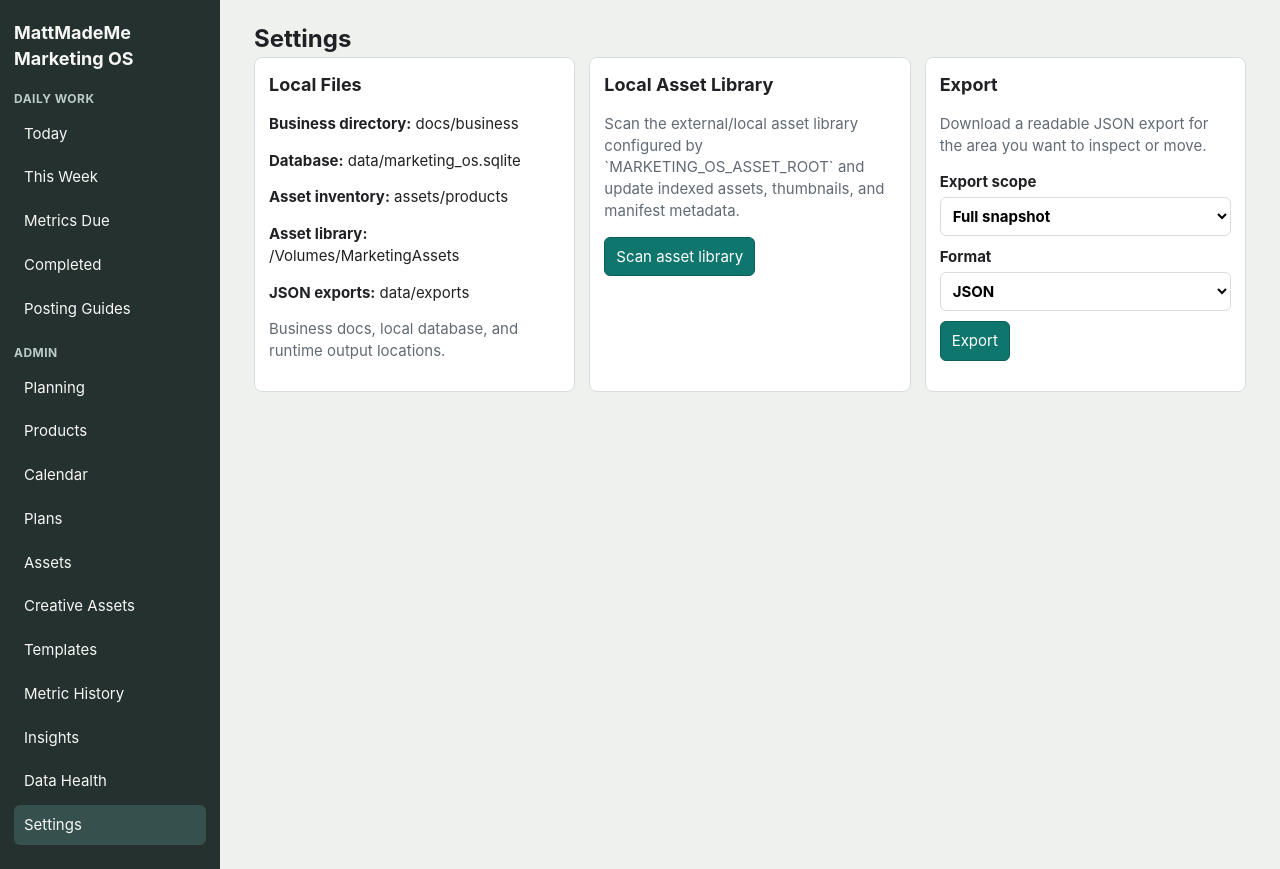
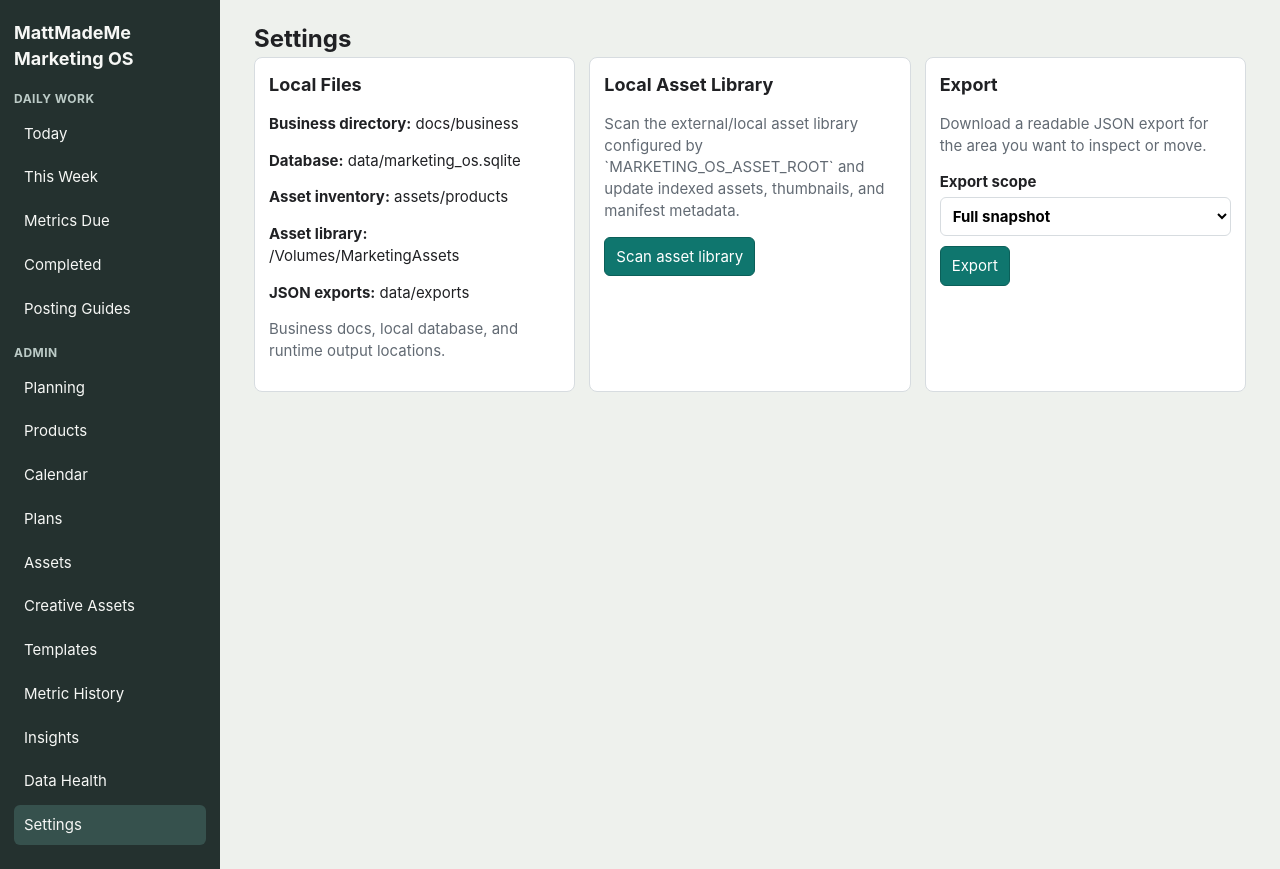
Before and after one commit to digimatt22/social-content, a Flask app: page /settings in a window 1280 px wide. Run offline with Flask 3, Linux system fonts and the light colour scheme; parts of the project's set-up code (start-up, migrations or seed data) failed here and were passed over; some libraries are stand-ins or nearby versions.

Commit message:
Simplify settings export form

```diff
--- a/marketing_os/templates/settings.html
+++ b/marketing_os/templates/settings.html
@@ -31,11 +31,6 @@
           <option value="templates">Templates</option>
         </select>
       </label>
-      <label>Format
-        <select name="format">
-          <option value="json">JSON</option>
-        </select>
-      </label>
       <button type="submit">Export</button>
     </form>
   </section>
--- a/marketing_os/web_app.py
+++ b/marketing_os/web_app.py
@@ -1162,9 +1162,6 @@ def create_app(db_path: str | Path | None = None, business_dir: str = "docs/busi
 
     @app.post("/settings/export")
     def export_data():
-        if request.form.get("format", "json") != "json":
-            flash("Only JSON export is supported right now.")
-            return redirect(url_for("settings"))
         scope = request.form.get("scope", "all")
         with session_scope(factory) as session:
             path = export_operating_data(session, app.config["EXPORT_DIR"], scope=scope)
```
Also changed, not shown: tests/test_phase3.py (+2 -1 lines).
